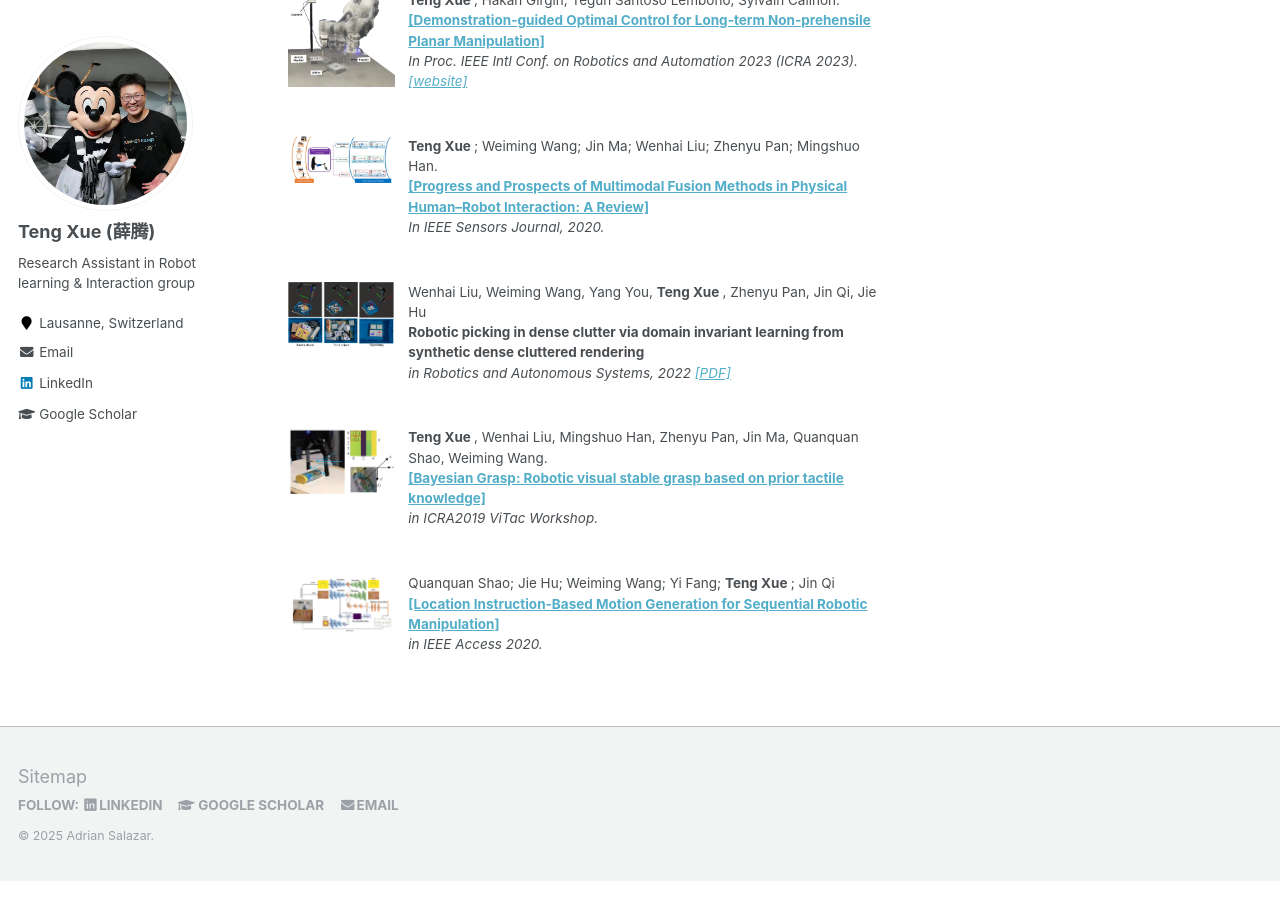
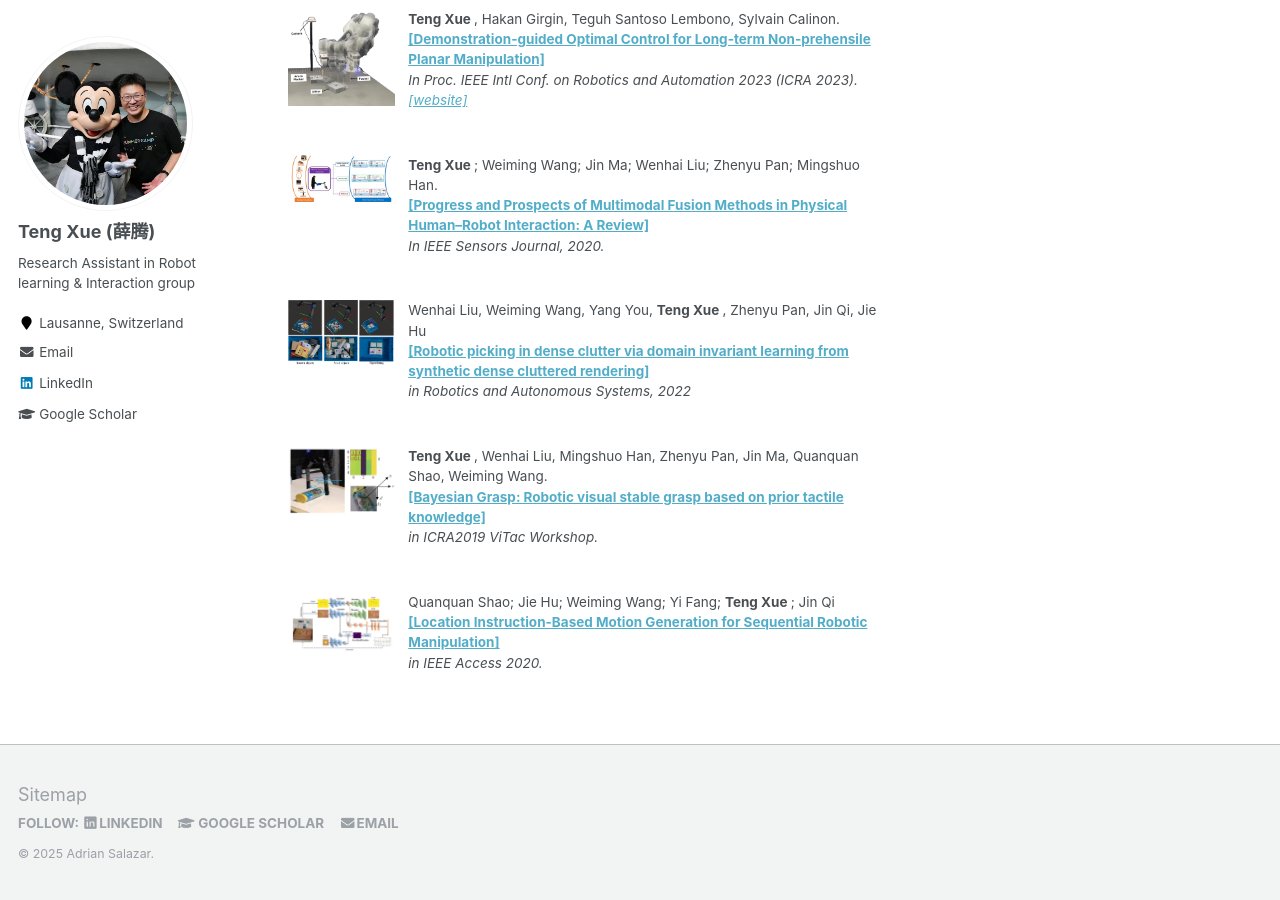
Before and after one commit to Schortenger/schortenger.github.io, a Jekyll site: the page built from _pages/publications.md, in a window 1280 px wide and 900 px high, scrolled down 1733 px. Built offline with Jekyll 4.4.1, drawn with Linux system fonts in a browser that asks for light colours.

Commit message:
add new pub

```diff
--- a/_pages/publications.md
+++ b/_pages/publications.md
@@ -12,7 +12,8 @@
 <tbody>
 <tr> <td style="width:120px; height=120px; vertical-align: top;"> <img style="float: left; margin-right: 10px " src="https://schortenger.github.io/images/ima.gif" width="120px" height="150px" border="2px solid #bbb"> </td>
 <td style= "height=120px; vertical-align: top;"> <p>
-<strong> Teng Xue </strong>, Amirreza Razmjoo*, Yan Zhang*, Sylvain Calinon. <br> <strong> Unifying Robot Optimization: Monte Carlo Tree Search with Tensor Factorization </strong> <a href="https://sites.google.com/view/tt-ts"> [website] </a> <a href="https://www.youtube.com/watch?v=2zuoK4rCblc"> [Video] </a> </p> </td>
+<strong> Teng Xue </strong>, Amirreza Razmjoo*, Yan Zhang*, Sylvain Calinon. <br> <strong> Unifying Robot Optimization: Monte Carlo Tree Search with Tensor Factorization </strong>
+<i> <br> <a href="https://sites.google.com/view/tt-ts"> [website] </a> <a href="https://www.youtube.com/watch?v=2zuoK4rCblc"> [Video] </a> </i>  </p> </td>
 </tr>
 </tbody>
 </table>
@@ -123,8 +124,8 @@
 <tbody>
 <tr> <td style="width:120px; height=120px; vertical-align: top;"> <img style="float: left; margin-right: 10px " src="https://schortenger.github.io/images/RAS2022.jpg" width="120px" height="120px" border="2px solid #bbb"> </td>
 <td style= "height=120px; vertical-align: top;"> <p>
-Wenhai Liu, Weiming Wang, Yang You, <strong> Teng Xue </strong>, Zhenyu Pan, Jin Qi, Jie Hu <br> <strong> Robotic picking in dense clutter via domain invariant learning from synthetic dense cluttered rendering </strong> <br>
-<i> in Robotics and Autonomous Systems, 2022 <a href="https://www.sciencedirect.com/science/article/pii/S092188902100186X"> [PDF] </a>  </i>  </p> </td>
+Wenhai Liu, Weiming Wang, Yang You, <strong> Teng Xue </strong>, Zhenyu Pan, Jin Qi, Jie Hu <br> <strong> <a href="https://www.sciencedirect.com/science/article/pii/S092188902100186X"> [Robotic picking in dense clutter via domain invariant learning from synthetic dense cluttered rendering] </a>  </strong> <br>
+<i> in Robotics and Autonomous Systems, 2022   </i>  </p> </td>
 </tr>
 </tbody>
 </table>
```
Also changed, not shown: other parts of _pages/publications.md (+1 -1 lines).
